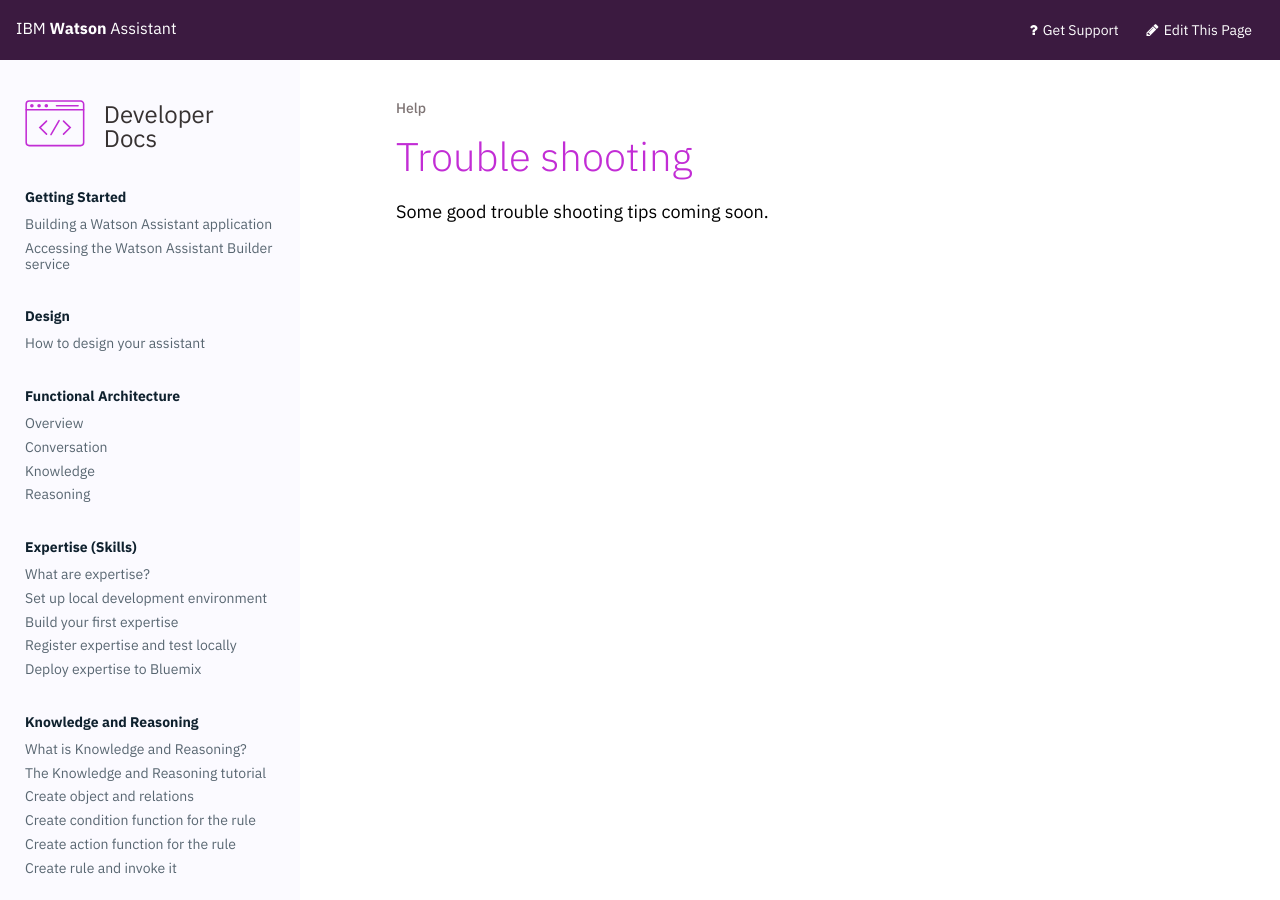
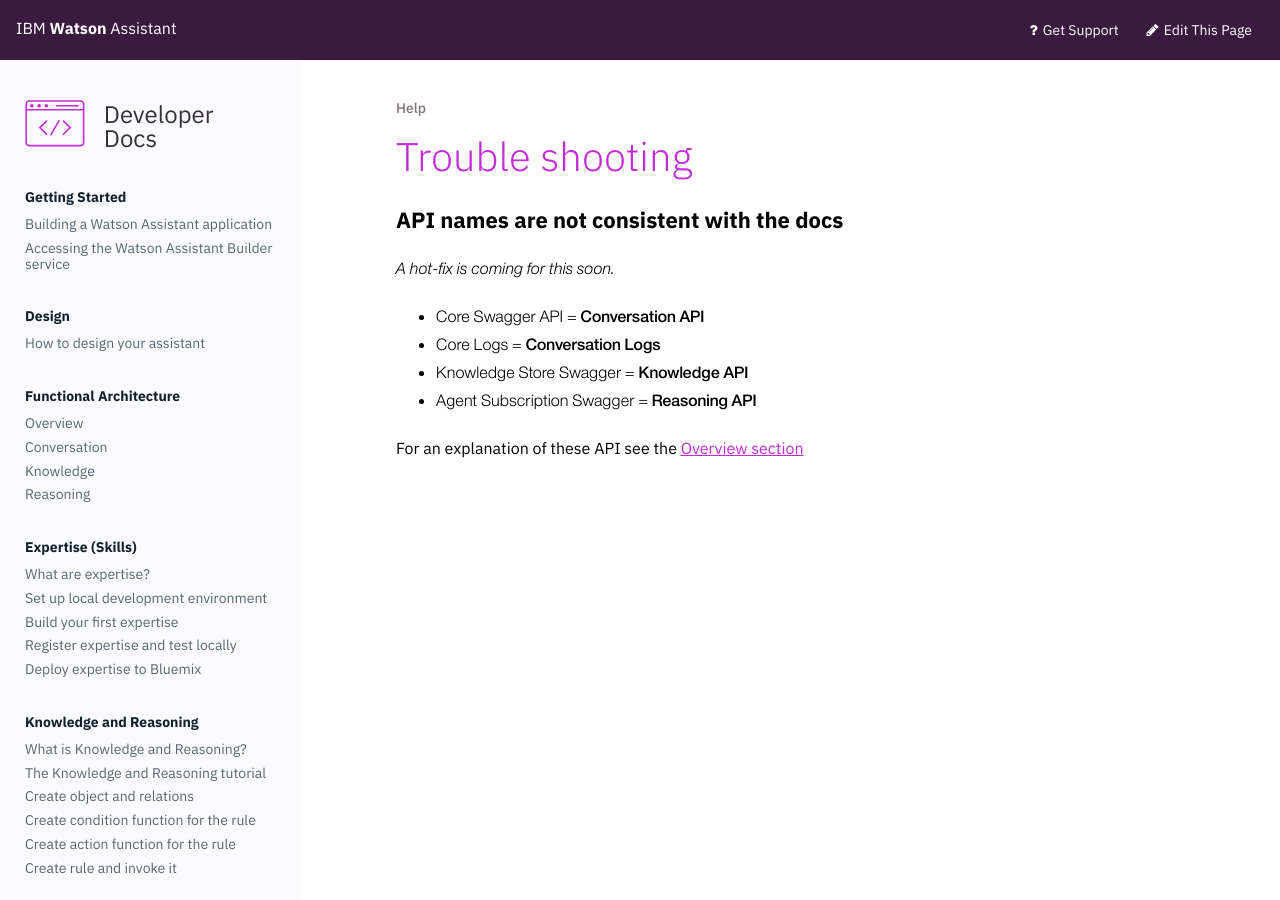
Before and after one commit to Watson-Personal-Assistant/developer, a Jekyll site: the page built from _content/get-help/troubleshooting.md, in a window 1280 px wide. Built offline with Jekyll 4.4.1, drawn with Linux system fonts in a browser that asks for light colours.

Commit message:
API names are not consistent with the docs

```diff
--- a/_content/get-help/troubleshooting.md
+++ b/_content/get-help/troubleshooting.md
@@ -3,4 +3,12 @@
 weight: 20
 ---
 
-Some good trouble shooting tips coming soon.
+### API names are not consistent with the docs
+*A hot-fix is coming for this soon.*
+
+- Core Swagger API = **Conversation API**
+- Core Logs = **Conversation Logs**
+- Knowledge Store Swagger = **Knowledge API**
+- Agent Subscription Swagger = **Reasoning API**
+
+For an explanation of these API see the [Overview section](https://watson-personal-assistant.github.io/developer/understand-service/overview/)
```
